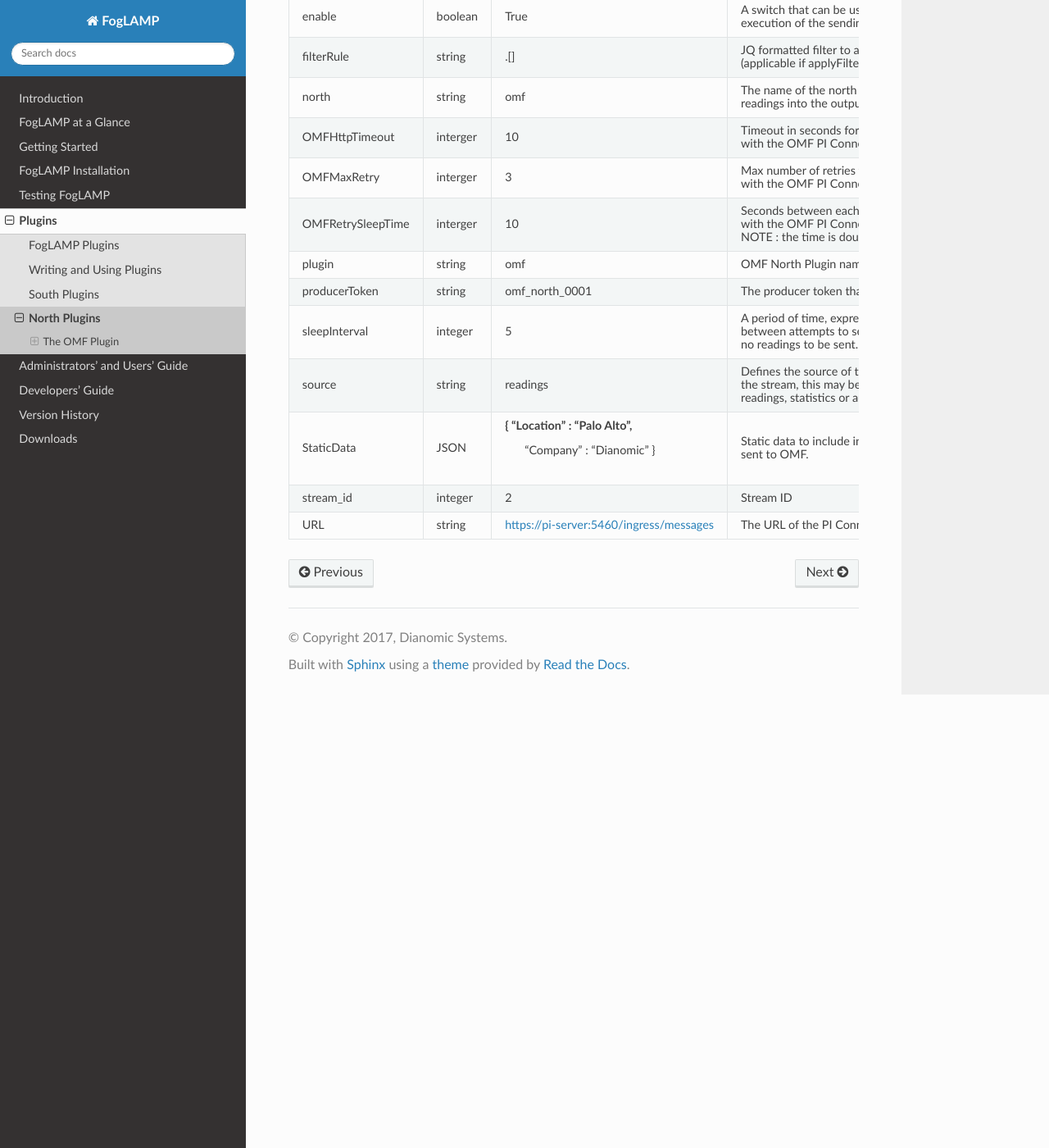
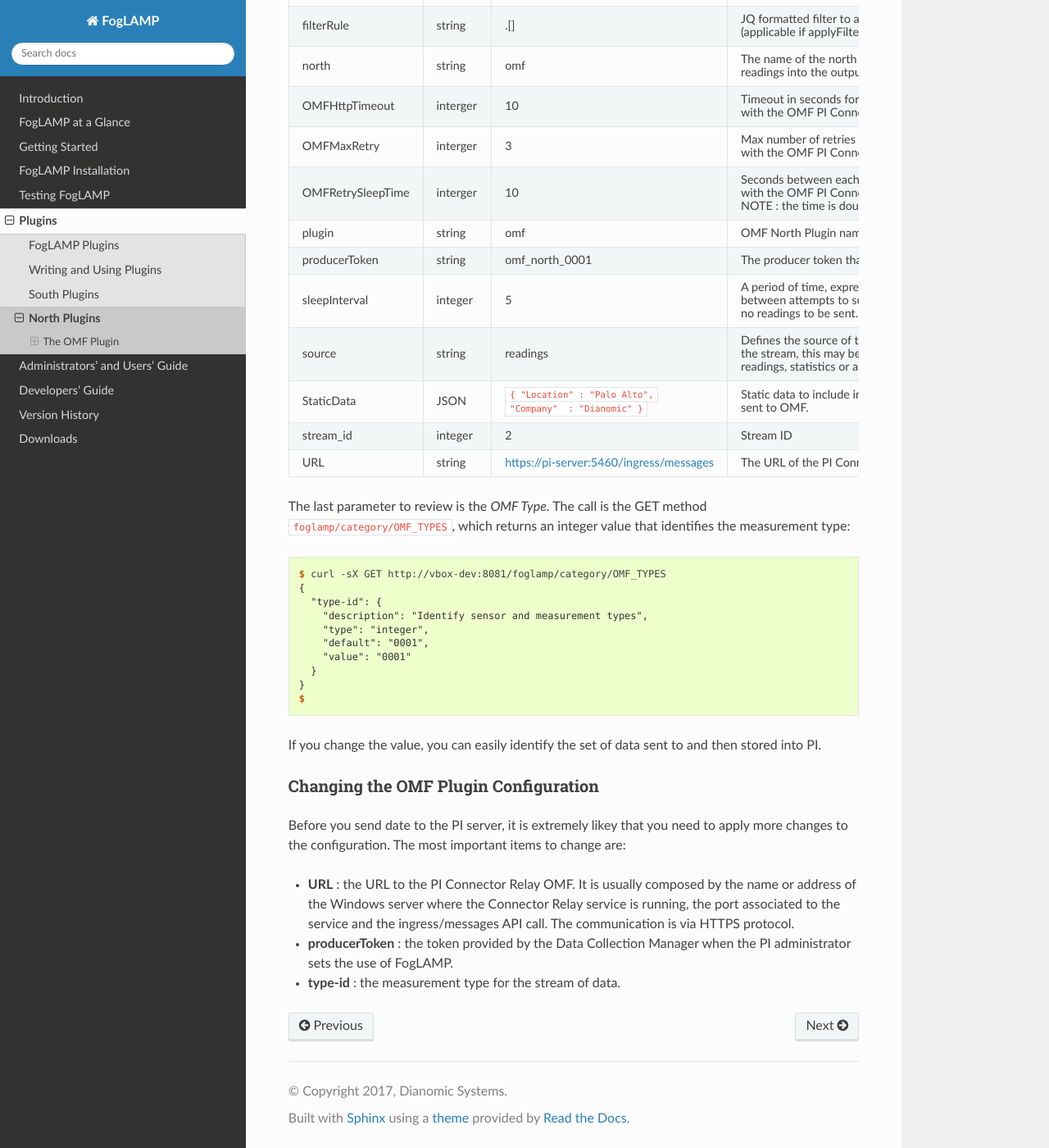
Before and after one commit to fledge-iot/fledge, a Sphinx documentation site: the page built from docs/06_plugins/04_north_plugins.rst, in a window 1280 px wide and 1400 px high, scrolled down 3795 px. Shown: the whole window at 82% size. Built offline with Sphinx 7.4.7 and the Read the Docs theme 2.0.0, drawn with Linux system fonts in a browser that asks for light colours; some of the changed text lies outside the part shown.

Commit message:
06 plugins north

```diff
--- a/docs/06_plugins/04_north_plugins.rst
+++ b/docs/06_plugins/04_north_plugins.rst
@@ -241,10 +243,40 @@ The following table presents the list of configuration options available for the
 |                   |          |                                         | the stream, this may be one of either |br|             |
 |                   |          |                                         | readings, statistics or audit.                         |
 +-------------------+----------+-----------------------------------------+--------------------------------------------------------+
-| StaticData        | JSON     | { "Location" : "Palo Alto",             | Static data to include in each sensor reading |br|     |
-|                   |          |   "Company"  : "Dianomic" }             | sent to OMF.                                           |
+| StaticData        | JSON     | ``{ "Location" : "Palo Alto",`` |br|    | Static data to include in each sensor reading |br|     |
+|                   |          | ``"Company"  : "Dianomic" }``           | sent to OMF.                                           |
 +-------------------+----------+-----------------------------------------+--------------------------------------------------------+
 | stream_id         | integer  | 2                                       | Stream ID                                              |
 +-------------------+----------+-----------------------------------------+--------------------------------------------------------+
 | URL               | string   | https://pi-server:5460/ingress/messages | The URL of the PI Connector to send data to            |
 +-------------------+----------+-----------------------------------------+--------------------------------------------------------+
+
+
+The last parameter to review is the *OMF Type*. The call is the GET method ``foglamp/category/OMF_TYPES``, which returns an integer value that identifies the measurement type:
+
+
+.. code-block:: console
+
+  $ curl -sX GET http://vbox-dev:8081/foglamp/category/OMF_TYPES
+  {
+    "type-id": {
+      "description": "Identify sensor and measurement types",
+      "type": "integer",
+      "default": "0001",
+      "value": "0001"
+    }
+  }
+  $
+
+If you change the value, you can easily identify the set of data sent to and then stored into PI.
+
+
+
+Changing the OMF Plugin Configuration
+~~~~~~~~~~~~~~~~~~~~~~~~~~~~~~~~~~~~~
+
+Before you send date to the PI server, it is extremely likey that you need to apply more changes to the configuration. The most important items to change are:
+
+- **URL** : the URL to the PI Connector Relay OMF. It is usually composed by the name or address of the Windows server where the Connector Relay service is running, the port associated to the service and the ingress/messages API call. The communication is via HTTPS protocol.
+- **producerToken** : the token provided by the Data Collection Manager when the PI administrator sets the use of FogLAMP.
+- **type-id** : the measurement type for the stream of data.
```
Also changed, not shown: other parts of docs/06_plugins/04_north_plugins.rst (+4 -2 lines).
